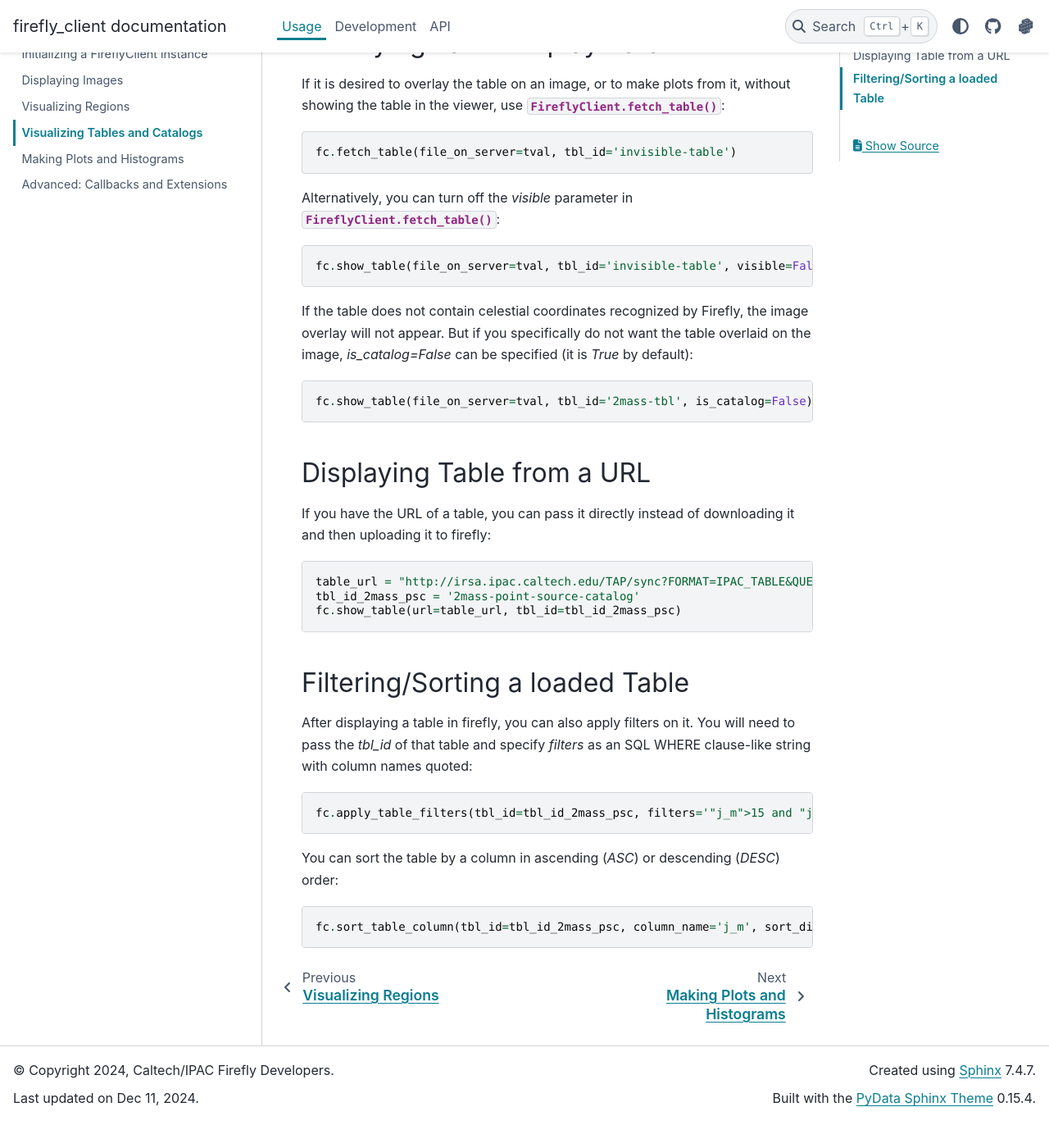
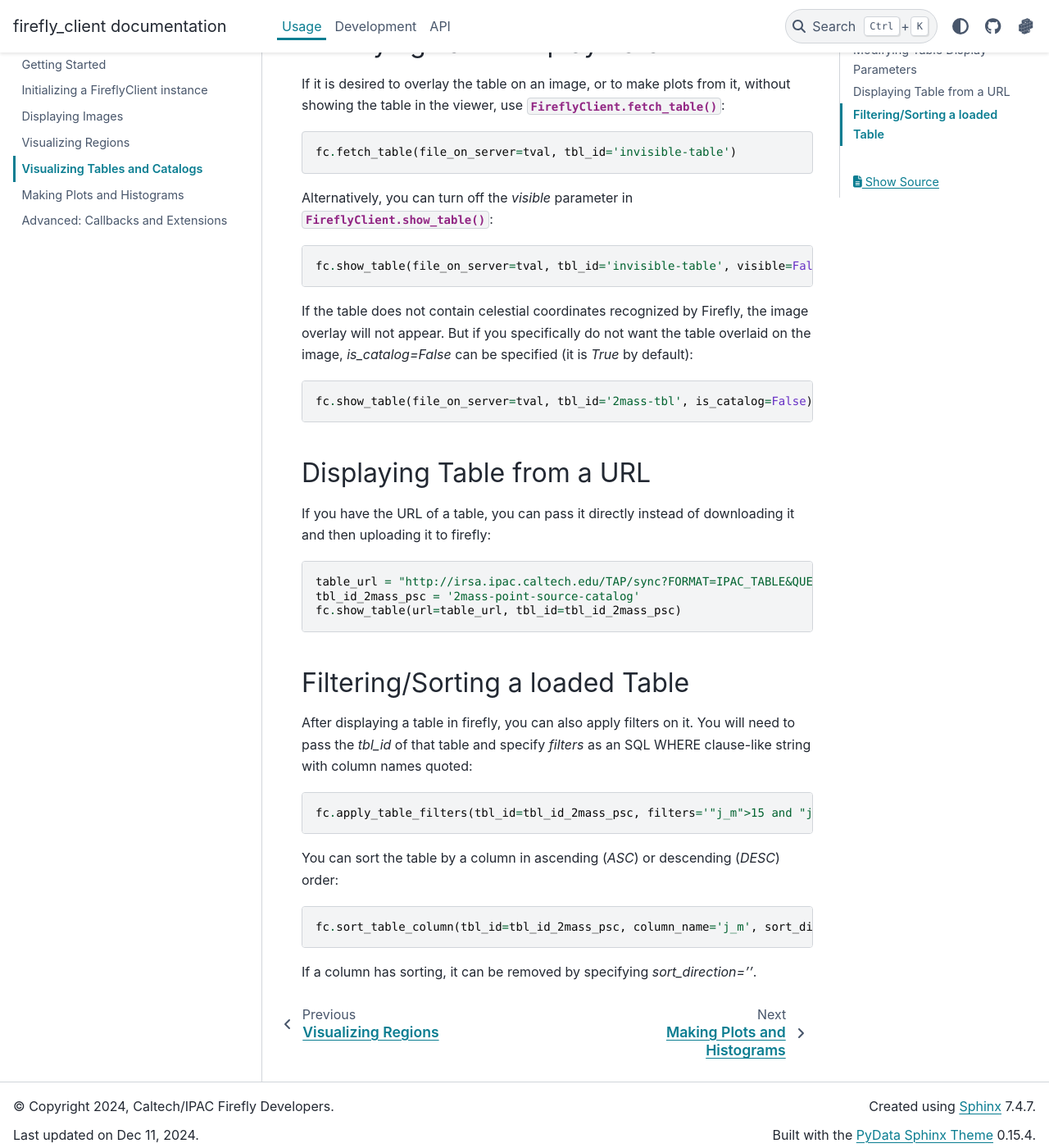
Before and after one commit to Caltech-IPAC/firefly_client, a Sphinx documentation site: the page built from docs/usage/viewing-tables.rst, in a window 1280 px wide and 1400 px high, scrolled down 457 px. Shown: the whole window at 82% size. Built offline with Sphinx 7.4.7 and the PyData theme 0.15.4, drawn with Linux system fonts in a browser that asks for light colours; before the commit the page ends 1825 px from its top, so only the background shows below that.

Commit message:
Make sorting documentation more clear

```diff
--- a/docs/usage/viewing-tables.rst
+++ b/docs/usage/viewing-tables.rst
@@ -22,7 +22,7 @@
 
     fc.fetch_table(file_on_server=tval, tbl_id='invisible-table')
 
-Alternatively, you can turn off the `visible` parameter in :meth:`FireflyClient.fetch_table`:
+Alternatively, you can turn off the `visible` parameter in :meth:`FireflyClient.show_table`:
 
 .. code-block:: py
 
@@ -67,3 +67,5 @@
 .. code-block:: py
 
     fc.sort_table_column(tbl_id=tbl_id_2mass_psc, column_name='j_m', sort_direction='ASC')
+
+If a column has sorting, it can be removed by specifying `sort_direction=''`.
```
Also changed, not shown: 1 other file.
